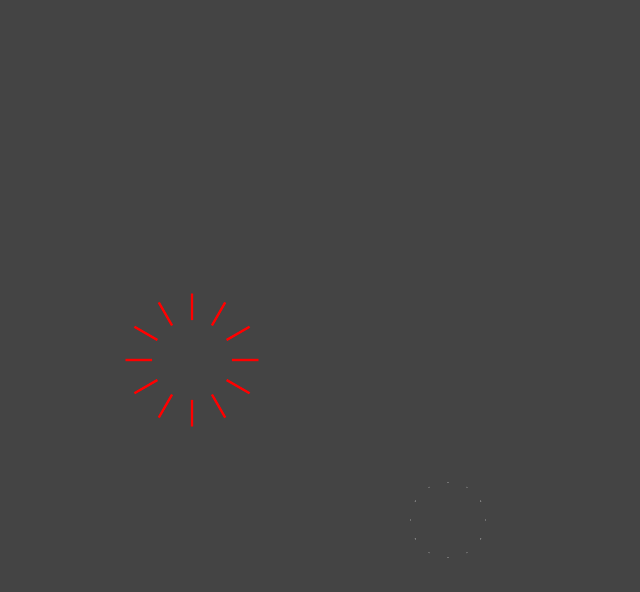
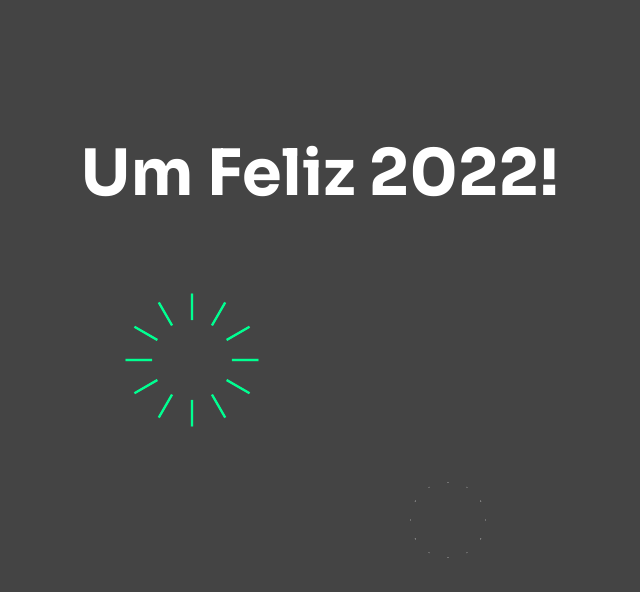
Before and after one commit to andremfdev/30diasDeCSS-Challenge, a plain HTML site: page Desafios/dia-30/index.html in a window 1280 px wide. Shown: the whole page, without its empty margins (320-960 px from the left). Drawn offline with Linux system fonts and the light colour scheme.

Commit message:
Fix: text body and gif readme

```diff
--- a/Desafios/dia-30/index.html
+++ b/Desafios/dia-30/index.html
@@ -18,6 +18,8 @@
 </head>
 
 <body>
+
+  <h2>Um Feliz 2022!</h2>
 
   <div class="firework" id="firework1">
     <div class="explosion"></div>
--- a/Desafios/dia-30/style.css
+++ b/Desafios/dia-30/style.css
@@ -6,6 +6,14 @@ body {
   justify-content: center;
   align-items: center;
   background-color: #444;
+}
+
+h2 {
+  position: absolute;
+  top: 10%;
+  font-size: 4em;
+  font-family: 'Sora', sans-serif;
+  color: #fff;
 }
 
 .firework {
@@ -61,7 +69,7 @@ body {
 }
 
 .explosion:before {
-  content: "";
+  content: '';
   position: absolute;
   left: 0;
   right: 0;
@@ -98,7 +106,7 @@ body {
 
 #firework2 .explosion::before {
   animation: explosion 2s 0.6s ease-in-out infinite;
-  background-color: red;
+  background-color: rgb(0, 255, 145);
 }
 
 #firework3 {
```
Also changed, not shown: readme-assets/challenge-day30.gif (added).
